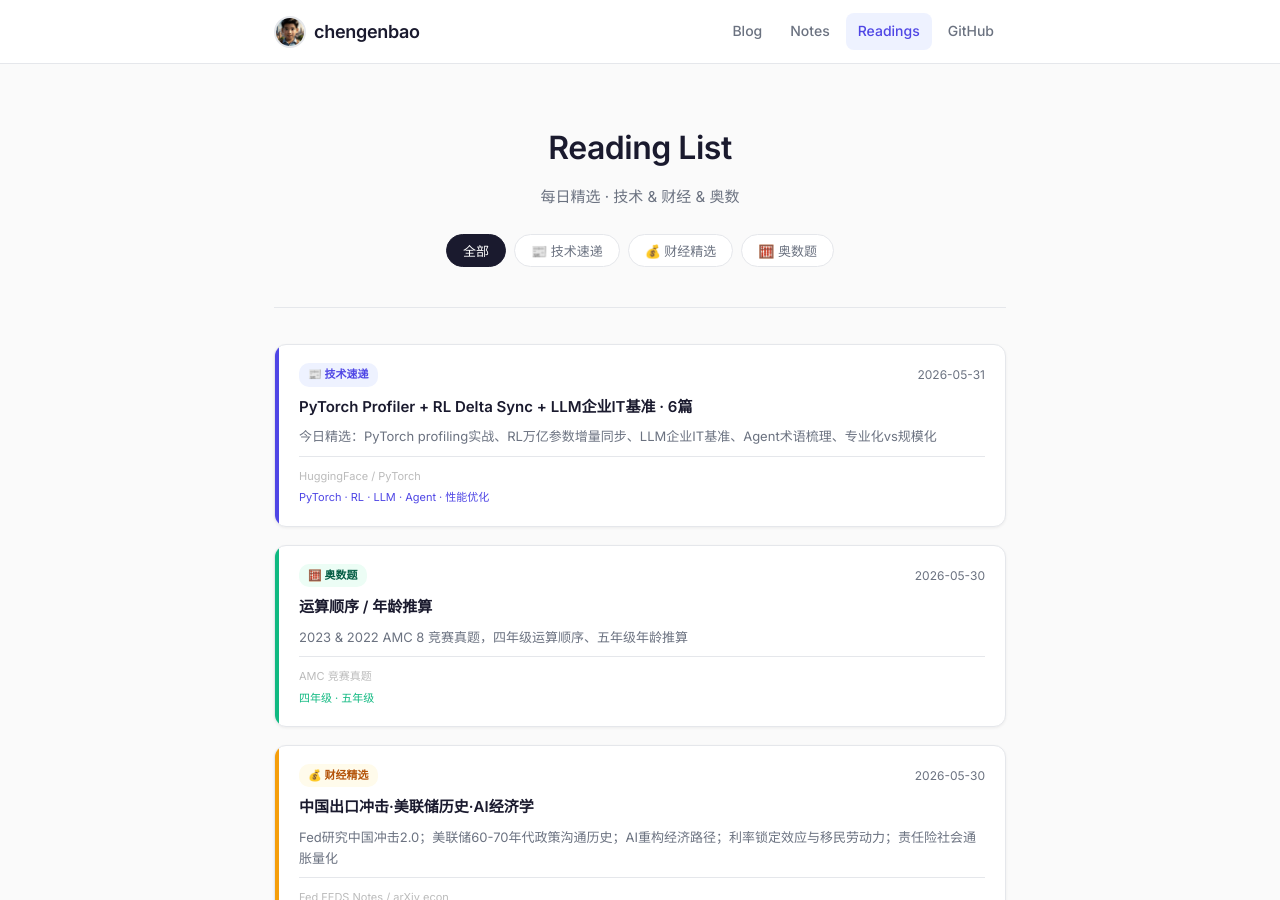
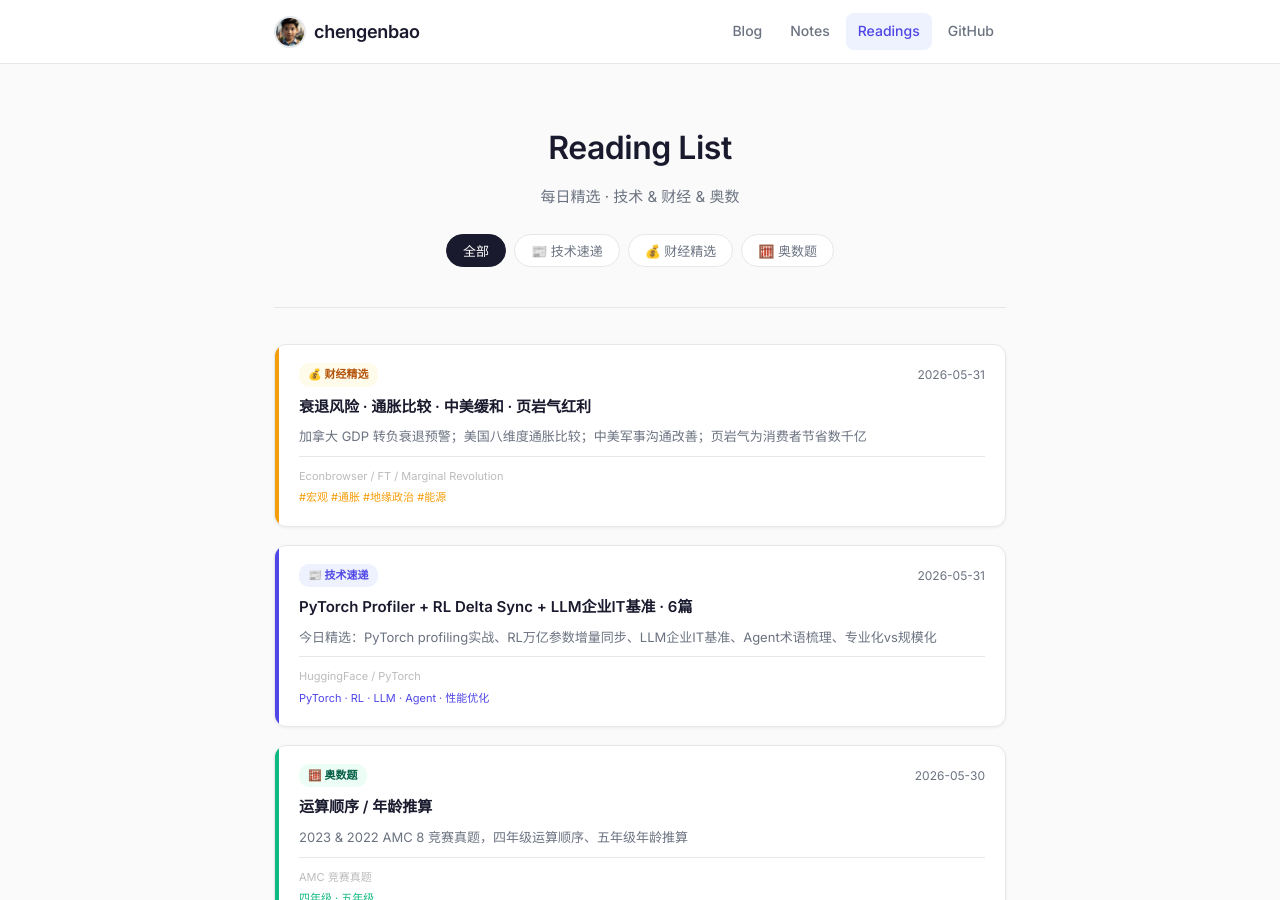
Before and after one commit to chengenbao/chengenbao.github.io, a Jekyll site: the page built from reading-list/index.md, in a window 1280 px wide and 900 px high. Built offline with Jekyll 4.4.1, drawn with Linux system fonts in a browser that asks for light colours.

Commit message:
update reading list index finance 2026-05-31

```diff
--- a/reading-list/index.md
+++ b/reading-list/index.md
@@ -18,6 +18,21 @@ permalink: /reading-list/
   </div>
 
   <div class="rl-grid">
+<a class="rl-card finance" href="/reading-list/2026-05-31-finance-daily/">
+  <div class="rl-accent"></div>
+  <div class="rl-body">
+    <div class="rl-top">
+      <span class="rl-badge finance">💰 财经精选</span>
+      <time>2026-05-31</time>
+    </div>
+    <h2>衰退风险 · 通胀比较 · 中美缓和 · 页岩气红利</h2>
+    <p>加拿大 GDP 转负衰退预警；美国八维度通胀比较；中美军事沟通改善；页岩气为消费者节省数千亿</p>
+    <div class="rl-meta">
+      <span class="rl-source">Econbrowser / FT / Marginal Revolution</span>
+      <span class="rl-tags">#宏观 #通胀 #地缘政治 #能源</span>
+    </div>
+  </div>
+</a>
 <a class="rl-card tech" href="/reading-list/2026-05-31-tech-daily/">
   <div class="rl-accent"></div>
   <div class="rl-body">
```
